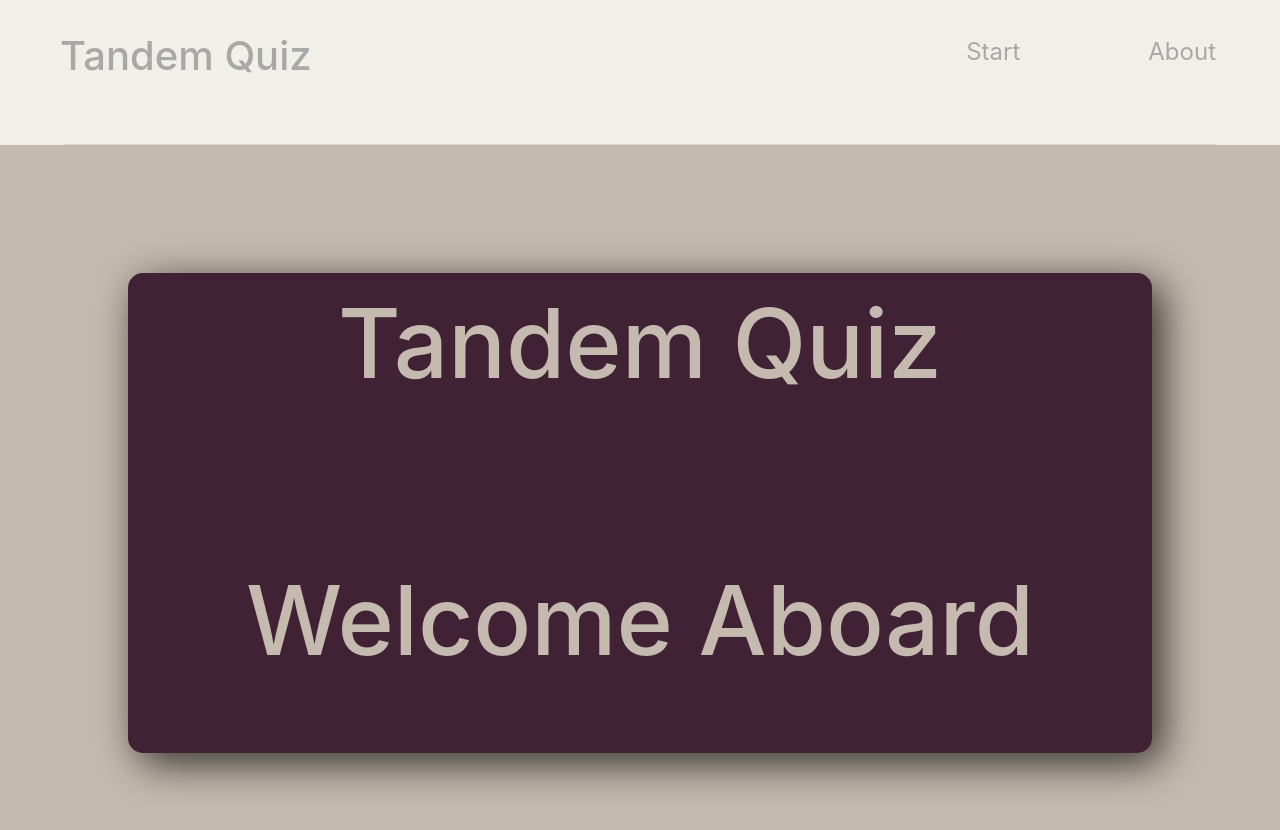
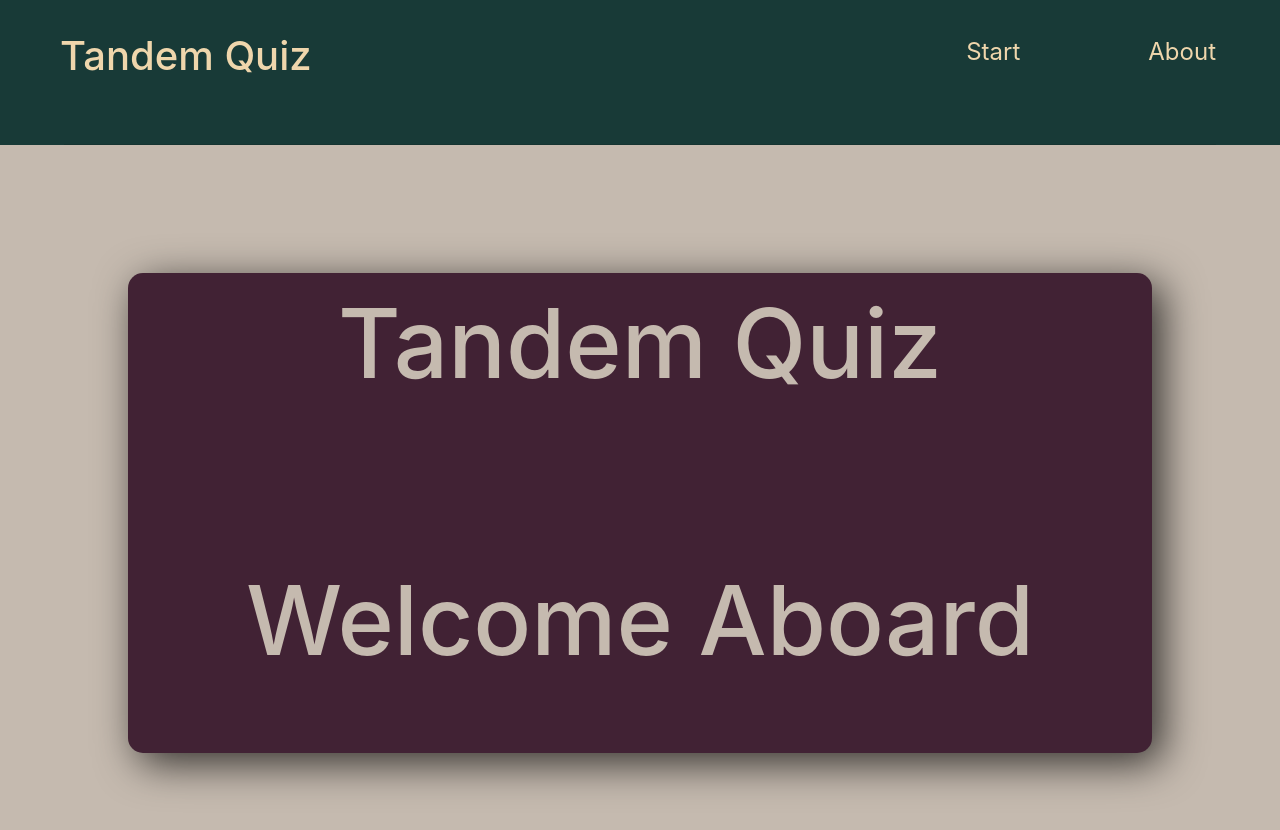
Before and after one commit to KPWithCode/TandemQuiz, a React (Create React App) app: page / in a window 1280 px wide. Shown: the top 830 px of the page. Built offline with nearby package versions, Linux system fonts and the light colour scheme.

Commit message:
Changed navbar to more complimentary styling

```diff
--- a/src/components/navigation/navbar.css
+++ b/src/components/navigation/navbar.css
@@ -2,13 +2,13 @@
     display:flex;
     justify-content: space-between;
     align-items: center;
-    background-color: #F2EFE9;
+    background-color: #183A37;
     padding-top: 4vh;
 }
 
 .main-nav-logo a {
     text-decoration: none;
-    color: #A8A8A8;
+    color: #EFD6AC;
     margin-left: 1.5em;
 }
 .main-nav-items ul {
@@ -23,7 +23,7 @@ margin: 0 4em;
 .main-nav-items button
 {
     text-decoration: none;
-    color:#A8A8A8;
+    color:#EFD6AC;
     border: none;
     font-size: 1.5em;
     cursor: pointer;
@@ -37,7 +37,7 @@ margin: 0 4em;
 .main-nav-items button:active {
   position: relative;
   top:15%;
-  color:#564E58;
+  color:#581908;
   text-decoration: none;
 }
 
@@ -45,17 +45,17 @@ margin: 0 4em;
 .main-nav-logo button:hover,
 .main-nav-logo button:active {
   position: relative;
-  color:#564E58;
+  color:#581908;
   text-decoration: none;
 }
 .hrDiv {
-    color: #564E58;
+    color: #EFD6AC;
     position: relative;
-    background-color:#F2EFE9;
+    background-color:#183A37;
     padding-top: 7vh;
 }
 .hr {
-    color: #564E58;
+    color: #EFD6AC;
     width: 90%;
     margin: auto;
 }
```
